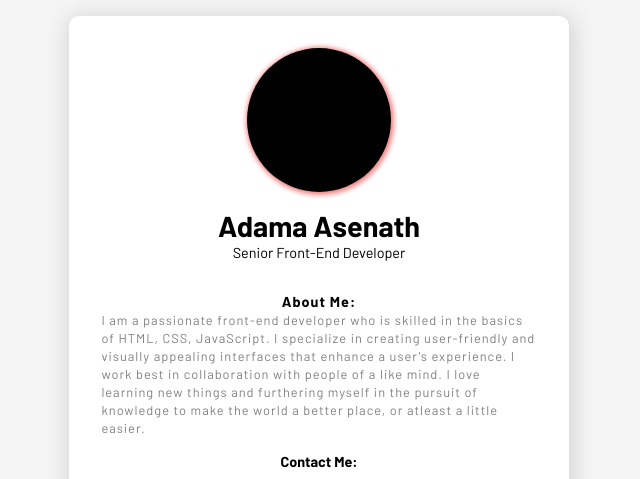
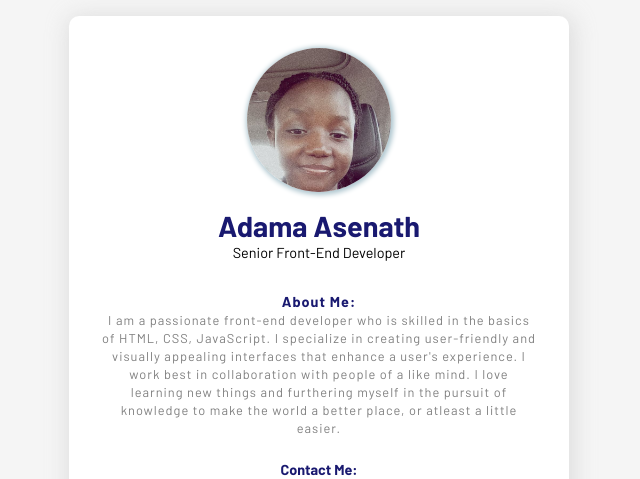
Before and after one commit to HopeAda/Profile_HNG-2025stagezero, a plain HTML site: page index.html in a window 1280 px wide. Shown: the top 479 px of the page, without its empty margins (321-961 px from the left). Drawn offline with Linux system fonts and the light colour scheme.

Commit message:
Added a profile picture and styled it

```diff
--- a/index.html
+++ b/index.html
@@ -8,19 +8,25 @@
     <title>HopeAda's Profile</title>
 </head>
 <body>
+    <!-- The main div element 'card' -->
     <div class="card">
+        <!-- Section for the profile containing profile pic and description -->
         <div class="profile">
-            <div class="profile-pic" data-testid="profilePicture"></div>
+            <div class="profile-pic" data-testid="profilePicture">
+                <img src="ProfilePic.jpg" alt="a profile pic" class="profile-pic-main">
+            </div>
             <div class="about-me">
                 <span class="name" data-testid="fullName"><h1>Adama Asenath</h1></span>
                 <span class="job-title" data-testid="jobTitle"><h2>Senior Front-End Developer</h2></span>
             </div>
         </div>
+
+        <!-- The bio section -->
             <span class="bio" data-testid="shortBio">
                 <h3>About Me:</h3>
                 <p>I am a passionate front-end developer who is skilled in the basics of HTML, CSS, JavaScript. I specialize in creating user-friendly and visually appealing interfaces that enhance a user's experience. I work best in collaboration with people of a like mind. I love learning new things and furthering myself in the pursuit of knowledge to make the world a better place, or atleast a little easier.</p></span>
 
-
+                <!-- The contact Information section -->
                 <h3 class="contact">Contact Me:</h3>
                 <span class="socials" data-testid="socialLinks">
                     <div><a href="https://www.linkedin.com/in/asenath-adama-624332331" target="_blank"><i class="fa-brands fa-linkedin-in"></i></a></div>
@@ -32,6 +38,7 @@
                         <i class="fa-regular fa-envelope"></i>
                         <a href="mailto:adamannasha@gmail.com" target="_blank">adamannasha@gmail.com</a></span>
 
+                        <!-- The location and time sections -->
             <span class="location-and-time">
                 <span class="current-location" data-testid="currentLocation">
                     <i class="fa-solid fa-location-dot"></i>
@@ -42,5 +49,6 @@
     </div>
 </body>
 
+<!-- Javascript file -->
 <script src="script.js"></script>
 </html>
--- a/styles.css
+++ b/styles.css
@@ -1,9 +1,11 @@
 @import url('https://fonts.googleapis.com/css2?family=Barlow:ital,wght@0,100;0,200;0,300;0,400;0,500;0,600;0,700;0,800;0,900;1,100;1,200;1,300;1,400;1,500;1,600;1,700;1,800;1,900&display=swap');
 
 :root{
-    --primary:;
-    --secondary:;
-    --neutral:;
+    --white:#FFFFFF;
+    --gray:#808080;
+    --lightgray:#d3d3d3b4;
+    --main-color:rgb(174, 198, 207);
+    --text:rgb(25, 25, 112);
 }
 
 *{
@@ -21,10 +23,12 @@ body{
     background-color: whitesmoke;
     font-family: Barlow, sans-serif;
     margin: 1rem;
+    color: var(--text);
 }
 
+/* The main card element */
 .card{
-    background-color: white;
+    background-color: var(--white);
     display: flex;
     flex-direction: column;
     /* max-width: 40%; */
@@ -32,9 +36,9 @@ body{
     text-align: center;
     padding: 2rem 1rem;
     border-radius: 10px;
-    box-shadow: 2px 3px 22px 3px lightgrey;
+    box-shadow: 2px 3px 22px 3px var(--lightgray);
 }
-
+/* The profile element containing profile details */
 .profile{
     display: flex;
     flex-direction: column;
@@ -43,6 +47,7 @@ body{
     margin-bottom: 1rem;
 }
 
+/* Styles for the name and job title */
 .about-me{
     display: flex;
     flex-direction: column;
@@ -53,6 +58,8 @@ body{
 .about-me .job-title{
     margin-bottom: 1rem;
 }
+
+/* Styles for heading elements */
 h1{
     font-size: 1.8rem;
 }
@@ -60,38 +67,48 @@ h2{
     font-size: .9rem;
     font-weight: 400;
 }
+h2{
+    color: black;
+}
 h3{
-    color: black;
+    color: var(--text);
     text-align: left;
     font-size: .9rem;
 }
 
+/* Styles for the profile picture */
 .profile-pic{
     width: 9rem;
     height: 9rem;
     border-radius: 50%;
-    background-color: black;
+    overflow: hidden;
     margin-bottom: 1rem;
     transition: transform .5s, box-shadow .4s;
-    box-shadow: 1px 1px 5px 2px lightcoral;
+    box-shadow: 1px 1px 5px 2px var(--main-color);
 }
 .profile-pic:hover{
     transform: scale(1.03);
-    box-shadow: 1px 1px 15px 5px lightcoral;
+    box-shadow: 1px 1px 15px 5px var(--main-color);
 
+}
+.profile-pic-main{
+    width: 9rem;
+    object-fit: cover;
 }
 
 
-
+/* Styles for the short bio section */
 .bio{
     font-size: .8rem;
     padding: 0 1rem;
     letter-spacing: 1px;
     line-height: 18px;
-    color: gray;
+    color: var(--gray);
     text-align: left;
 }
 
+
+/* The contact me section styles */
 h3.contact{
     width: 100%;
     margin: 1rem 0 .5rem 0;
@@ -99,6 +116,8 @@ h3.contact{
     padding: 0 1rem;
 
 }
+
+/* Styles for the social media section */
 .socials{
     display: flex;
     flex-direction: row;
@@ -116,16 +135,18 @@ h3.contact{
 }
 .socials div:hover{
     transform: scale(1.2);
-    background-color: lightgray;
+    background-color: var(--lightgray);
 }
 .socials i{
     color: black;
 }
 
+
+/* Styles for the section containing current location and time */
 .location-and-time{
     display: inline-flex;
     font-size: .7rem;
-    color: gray;
+    color: var(--gray);
     justify-content: center;
     width: 100%;
     padding: 0 10px;
@@ -137,41 +158,50 @@ h3.contact{
 .current-location{
     display: inline-flex;
     align-items: center;
-    border-right: 1px solid gray;
+    border-right: 1px solid var(--main-color);
 }
 .current-location p{
     margin-left: 5px;
 }
 
-
+/* The email address styles */
 .email{
     display: inline-flex;
     align-items: center;
     margin-bottom: 1.5rem;
     cursor: pointer;
+    color: black;
 
 }
 .email a{
-    color: black;
     font-size: .7rem;
     margin-left: 5px;
+    color: black;
+
 }
 
 
+/* Styles for screens greater than 720px */
 @media screen and (min-width: 720px) {
     .card{
         width: 50%;
     }
 }
+
+/* Styles for screens greater than 1024px */
 @media screen and (min-width:1024px) {
     h3{
         text-align: center;
     }
     h3.contact{
         text-align: center;
+        margin-top: 1.5rem;
     }
     .card{
         width: 40%;
     }
+    .bio{
+        text-align: center;
+    }
 
 }
```
Also changed, not shown: ProfilePic.jpg (added).
